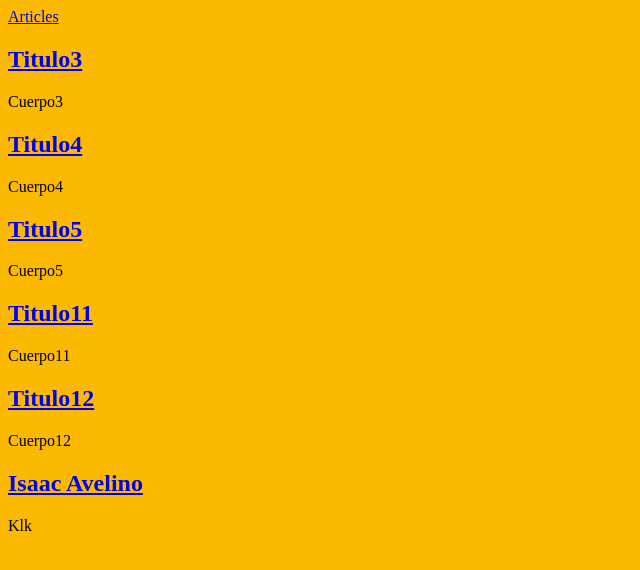
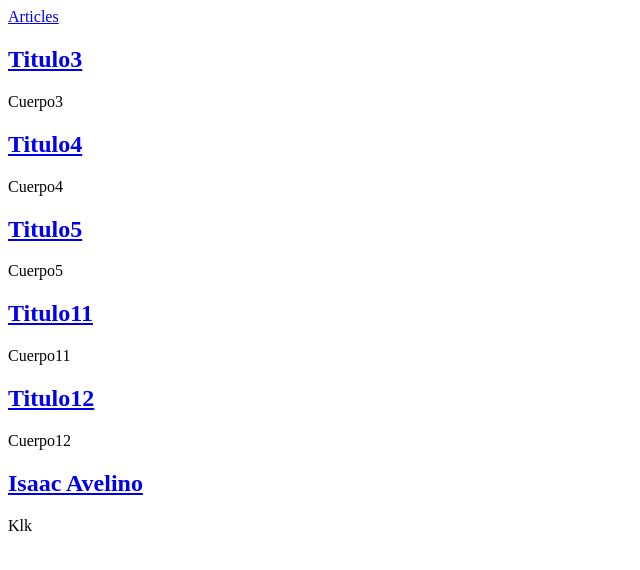
Before and after one commit to mrcruzer/blog-ruby, a Rails app: page / in a window 1280 px wide. Shown: the top 570 px of the page, without its empty margins (0-640 px from the left). Run offline with Rails 7, Linux system fonts and the light colour scheme; data comes from the database, SQL or seed files in the repository; style sheets or scripts are compiled from the project's sources.

Commit message:
Update-2

```diff
--- a/app/assets/stylesheets/application.scss
+++ b/app/assets/stylesheets/application.scss
@@ -26,8 +26,3 @@
      color-c: $color-c,
      color-d: $color-d
  );
-
-
- body {
-     background-color: $fondo;
- }
```
Also changed, not shown: 1 other file.
